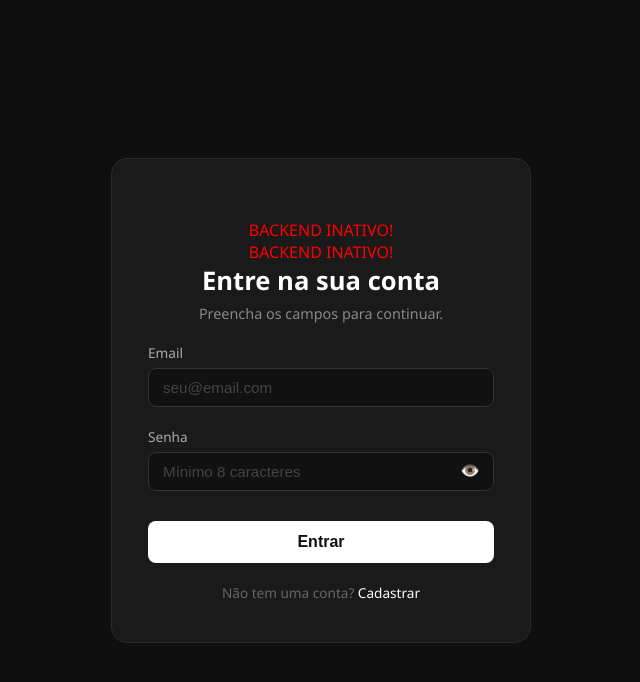
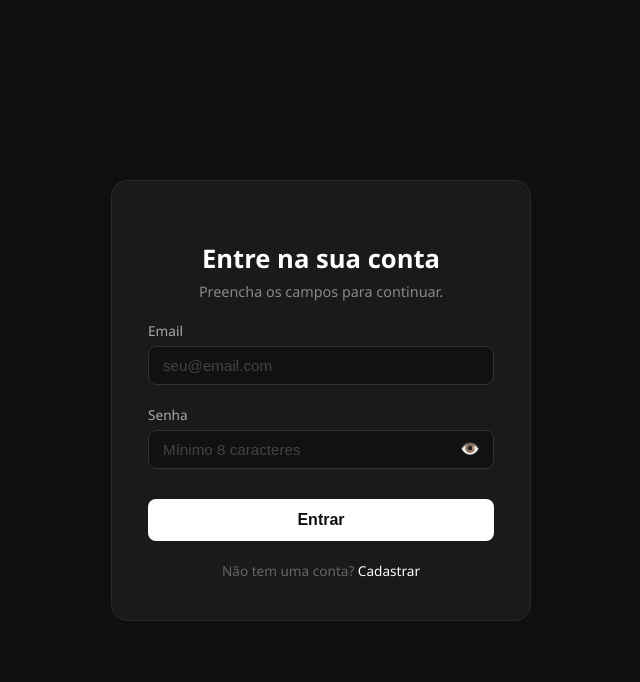
Before and after one commit to Phelipegit/ChatPrivado, a React (Vite) app in the folder ChatPrivadoFront/: page /login in a window 1280 px wide. Shown: the top 682 px of the page, without its empty margins (319-959 px from the left). Built offline with nearby package versions, Linux system fonts and the light colour scheme.

Commit message:
https add

```diff
--- a/ChatPrivadoFront/src/Login.jsx
+++ b/ChatPrivadoFront/src/Login.jsx
@@ -50,8 +50,6 @@ export default function Login() {
         <div className="brand"></div>
 
         <div style={{ textAlign: "center" }}>
-          <p style={{color:"red"}}>BACKEND INATIVO!</p>
-          <p style={{color:"red"}}>BACKEND INATIVO!</p>
           <h1>Entre na sua conta</h1>
           <p className="subtitle">Preencha os campos para continuar.</p>
         </div>
```
Also changed, not shown: 2 other files (tests, documents, lock files or other folders).
